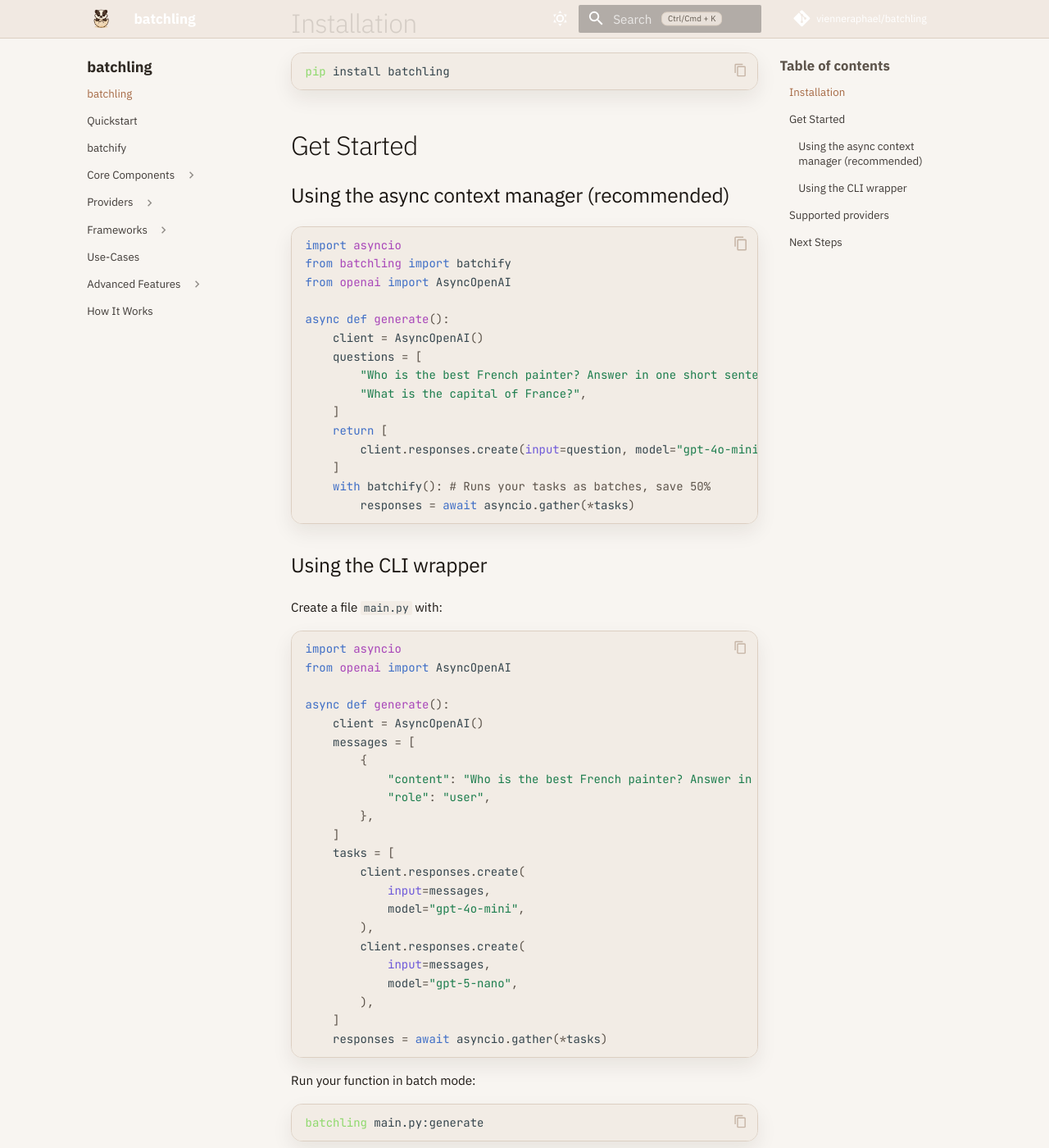
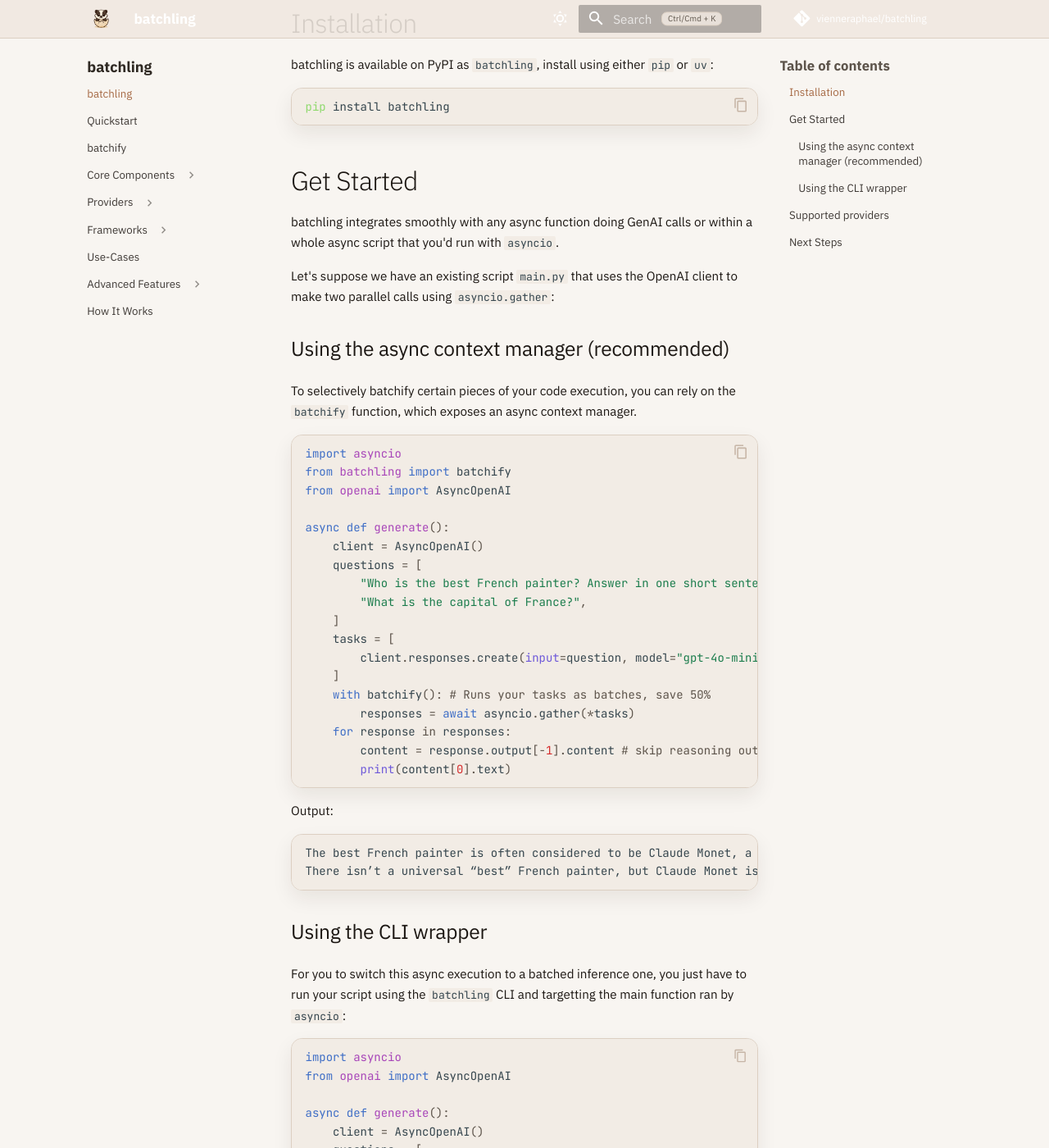
Before and after one commit to vienneraphael/batchling, an MkDocs documentation site: the page built from docs/index.md, in a window 1280 px wide and 1400 px high, scrolled down 1667 px. Shown: the whole window at 82% size. Built offline with MkDocs 1.6.1 and Material for MkDocs 9.7.7, drawn with Linux system fonts in a browser that asks for light colours; comment, search, counter and statistics services are not loaded; some of the changed text lies outside the part shown.

Commit message:
sync quickstart & README

````diff
--- a/README.md
+++ b/README.md
@@ -53,13 +53,21 @@
 
 ## Installation
 
+batchling is available on PyPI as `batchling`, install using either `pip` or `uv`:
+
 ```bash
 pip install batchling
 ```
 
 ## Get Started
 
+batchling integrates smoothly with any async function doing GenAI calls or within a whole async script that you'd run with `asyncio`.
+
+Let's suppose we have an existing script `main.py` that uses the OpenAI client to make two parallel calls using `asyncio.gather`:
+
 ### Using the async context manager (recommended)
+
+To selectively batchify certain pieces of your code execution, you can rely on the `batchify` function, which exposes an async context manager.
 
 ```python
 import asyncio
@@ -72,16 +80,26 @@
         "Who is the best French painter? Answer in one short sentence.",
         "What is the capital of France?",
     ]
-    return [
+    tasks = [
         client.responses.create(input=question, model="gpt-4o-mini") for question in questions
     ]
     with batchify(): # Runs your tasks as batches, save 50%
         responses = await asyncio.gather(*tasks)
+    for response in responses:
+        content = response.output[-1].content # skip reasoning output, get straight to the answer
+        print(content[0].text)
+```
+
+Output:
+
+```text
+The best French painter is often considered to be Claude Monet, a leading figure in the Impressionist movement.
+There isn’t a universal “best” French painter, but Claude Monet is widely regarded as one of the greatest.
 ```
 
 ### Using the CLI wrapper
 
-Create a file `main.py` with:
+For you to switch this async execution to a batched inference one, you just have to run your script using the `batchling` CLI and targetting the main function ran by `asyncio`:
 
 ```python
 import asyncio
@@ -89,23 +107,24 @@
 
 async def generate():
     client = AsyncOpenAI()
-    messages = [
-        {
-            "content": "Who is the best French painter? Answer in one short sentence.",
-            "role": "user",
-        },
+    questions = [
+        "Who is the best French painter? Answer in one short sentence.",
+        "What is the capital of France?",
     ]
     tasks = [
-        client.responses.create(
-            input=messages,
-            model="gpt-4o-mini",
-        ),
-        client.responses.create(
-            input=messages,
-            model="gpt-5-nano",
-        ),
+        client.responses.create(input=question, model="gpt-4o-mini") for question in questions
     ]
     responses = await asyncio.gather(*tasks)
+    for response in responses:
+        content = response.output[-1].content # skip reasoning output, get straight to the answer
+        print(content[0].text)
+```
+
+Output:
+
+```text
+The best French painter is often considered to be Claude Monet, a leading figure in the Impressionist movement.
+There isn’t a universal “best” French painter, but Claude Monet is widely regarded as one of the greatest.
 ```
 
 Run your function in batch mode:
````
Also changed, not shown: docs/quickstart.md (+15 -24 lines).
